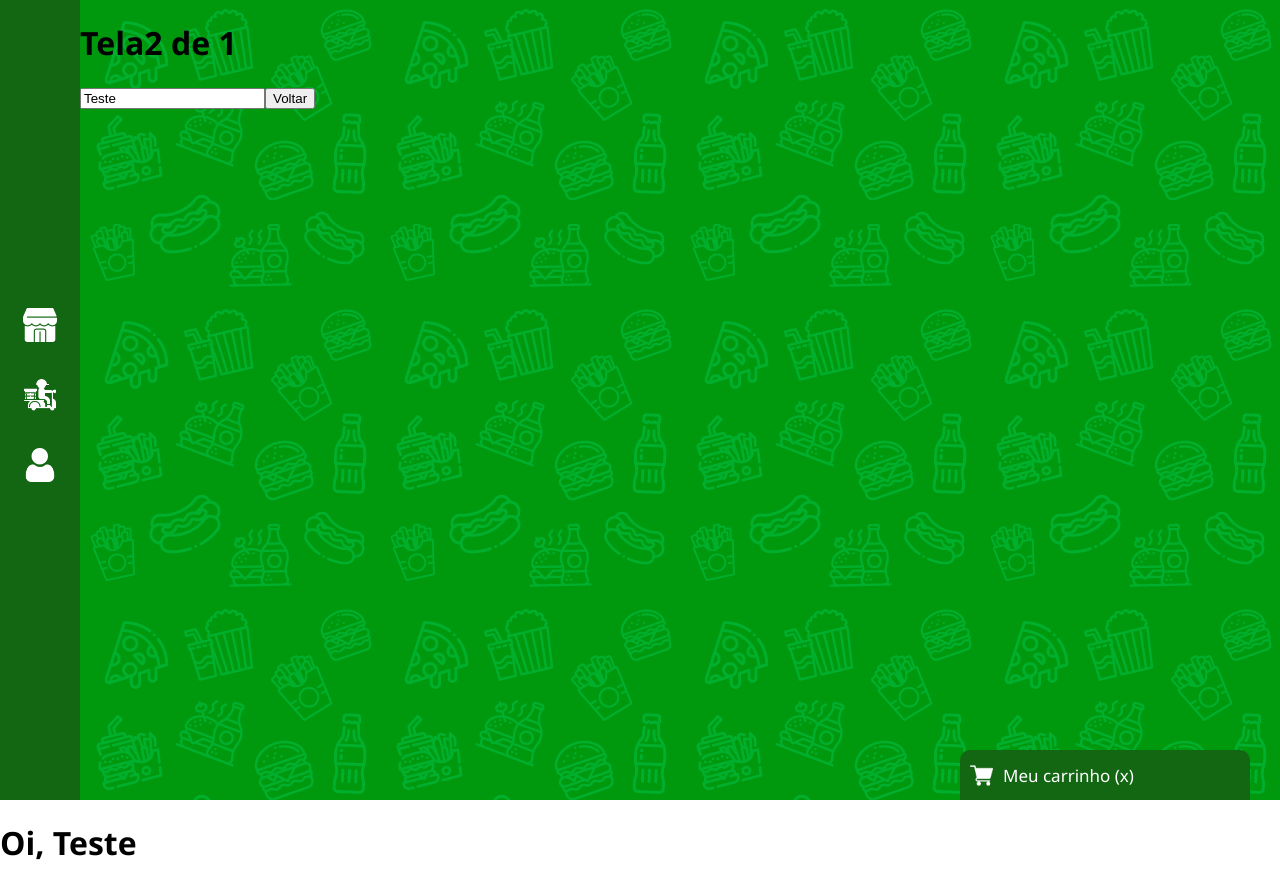
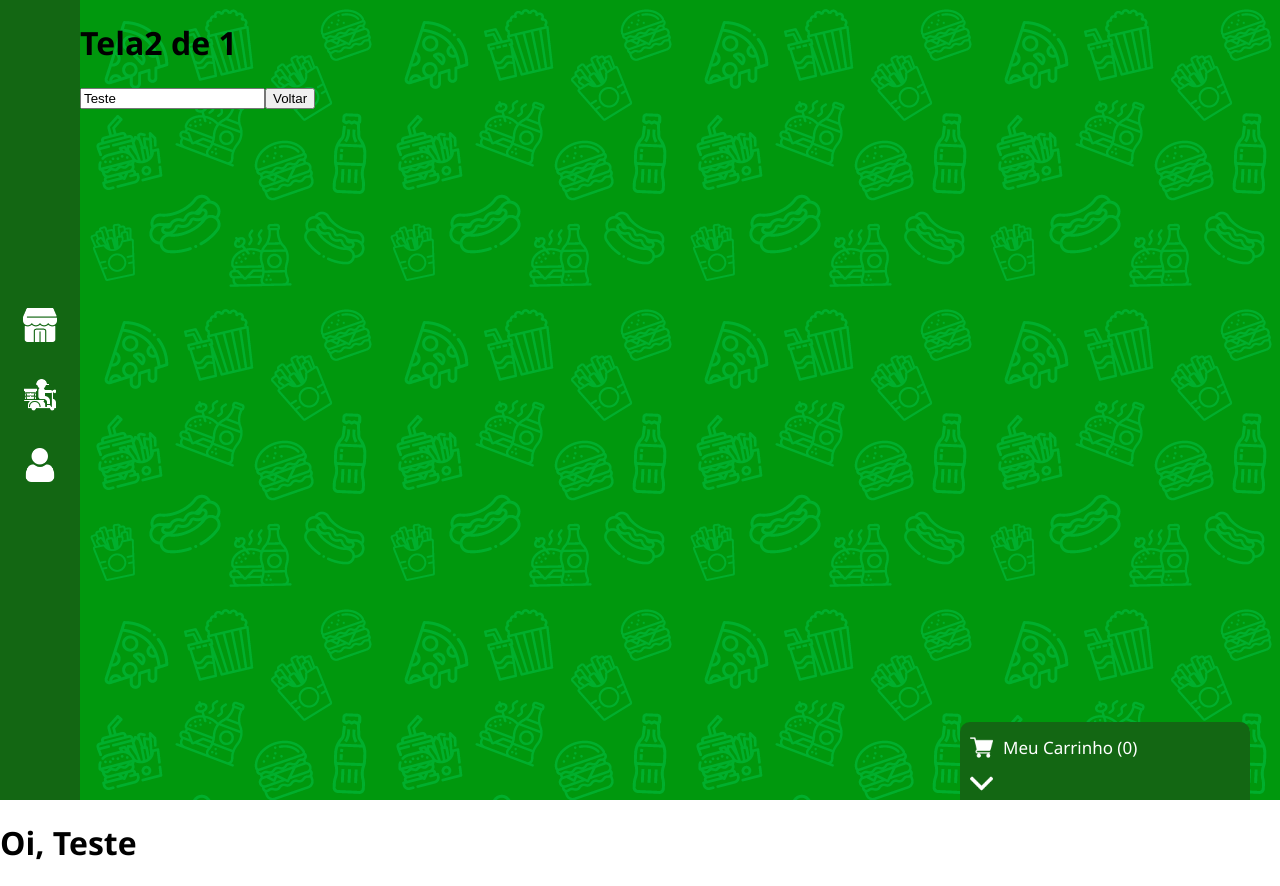
Before and after one commit to kkaori146/Project-Delivery-Service, a React (Create React App) app in the folder FRONTEND/: page /tela2/1 in a window 1280 px wide. Built offline with nearby package versions, Linux system fonts and the light colour scheme.

Commit message:
Cart View

```diff
--- a/FRONTEND/src/components/Cart/index.js
+++ b/FRONTEND/src/components/Cart/index.js
@@ -1,23 +1,34 @@
-import React from 'react';
+import React, {useState} from 'react';
+import {useSelector} from 'react-redux';
 import {
     CartArea,
     CartHeader,
     CartIcon,
     CartText,
     CartBody
-
 } from './styled';
 
 export default () => {
+    const products = useSelector(state => state.cart.products);
+
+    const [show, setShow] = useState(false);
+
+    const handleCartClick = () => {
+        setShow(!show);
+    }
+
     return (
         <CartArea>
-            <CartHeader>
+            <CartHeader onClick={handleCartClick}>
                 <CartIcon src="/assets/cart.png"/>
-                <CartText>Meu carrinho (x)</CartText>
-
+                <CartText>Meu Carrinho ({products.length})</CartText>
+                {show &&
+                    <CartIcon src="/assets/down.png"/>
+                }
             </CartHeader>
-
-            <CartBody>
+            <CartIcon src="/assets/down.png" />
+            <CartBody show={show}>
+                <div style={{width: 50, height: 300, backgroundColor:'red'}}></div>
 
             </CartBody>
         </CartArea>
--- a/FRONTEND/src/components/Cart/styled.js
+++ b/FRONTEND/src/components/Cart/styled.js
@@ -26,8 +26,11 @@ export const CartIcon =styled.img`
 `;
 
 export const CartText =styled.div`
+flex: 1;
 color: #FFF;
 font-size: 17px;
 `;
 
-export const CartBody =styled.div``;
+export const CartBody =styled.div`
+    display: ${props=>props.show ? 'block' : 'none'};
+`;
--- a/FRONTEND/src/reducers/CartReducer.js
+++ b/FRONTEND/src/reducers/CartReducer.js
@@ -1,5 +1,5 @@
 const initialState = {
-    product:[],
+    products:[],
     address:[],
     discount:0,
     delivery: 0
@@ -24,9 +24,10 @@ export default (state = initialState, action) => {
 
             console.log(products);
 
-            return{...state, products};
+            return {...state, products};
 
         break;
+
         /*case 'SET_TOKEN':
             return {...state, token: action.payload.token};
         break;
```
